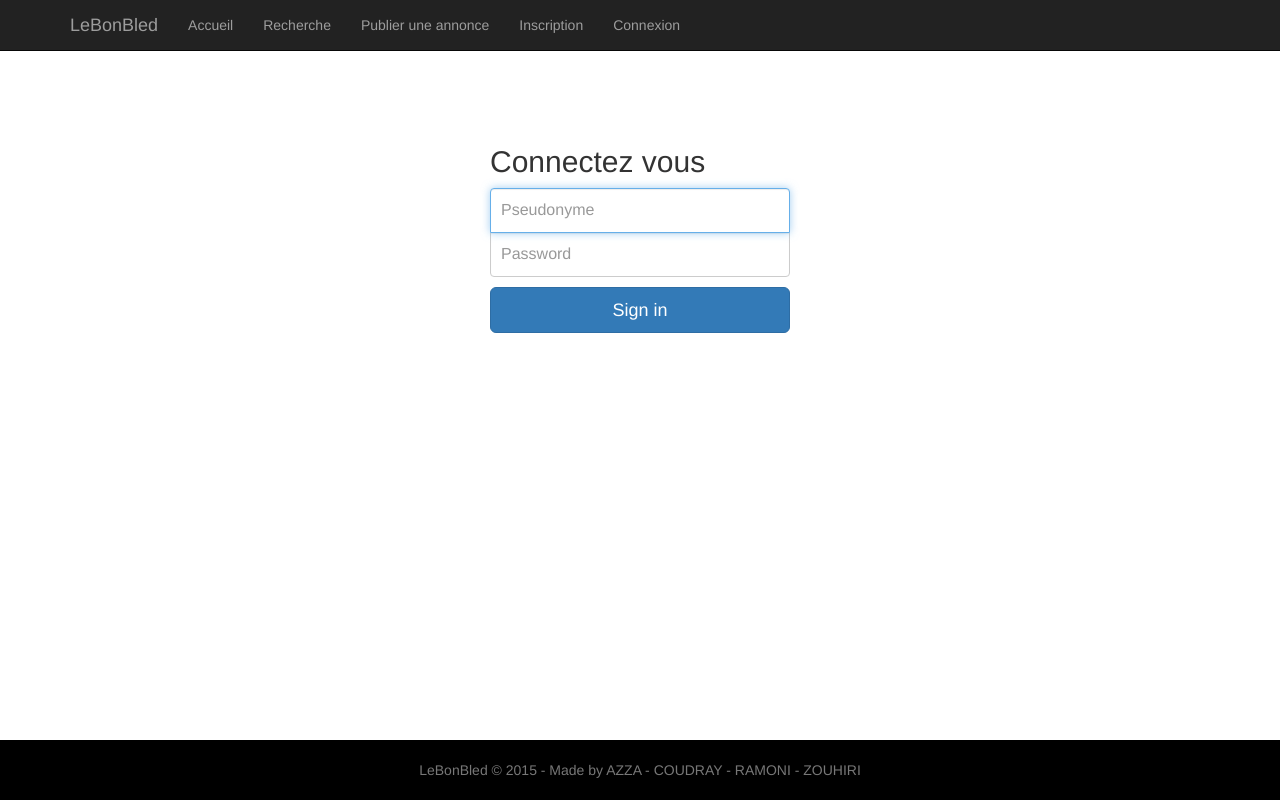
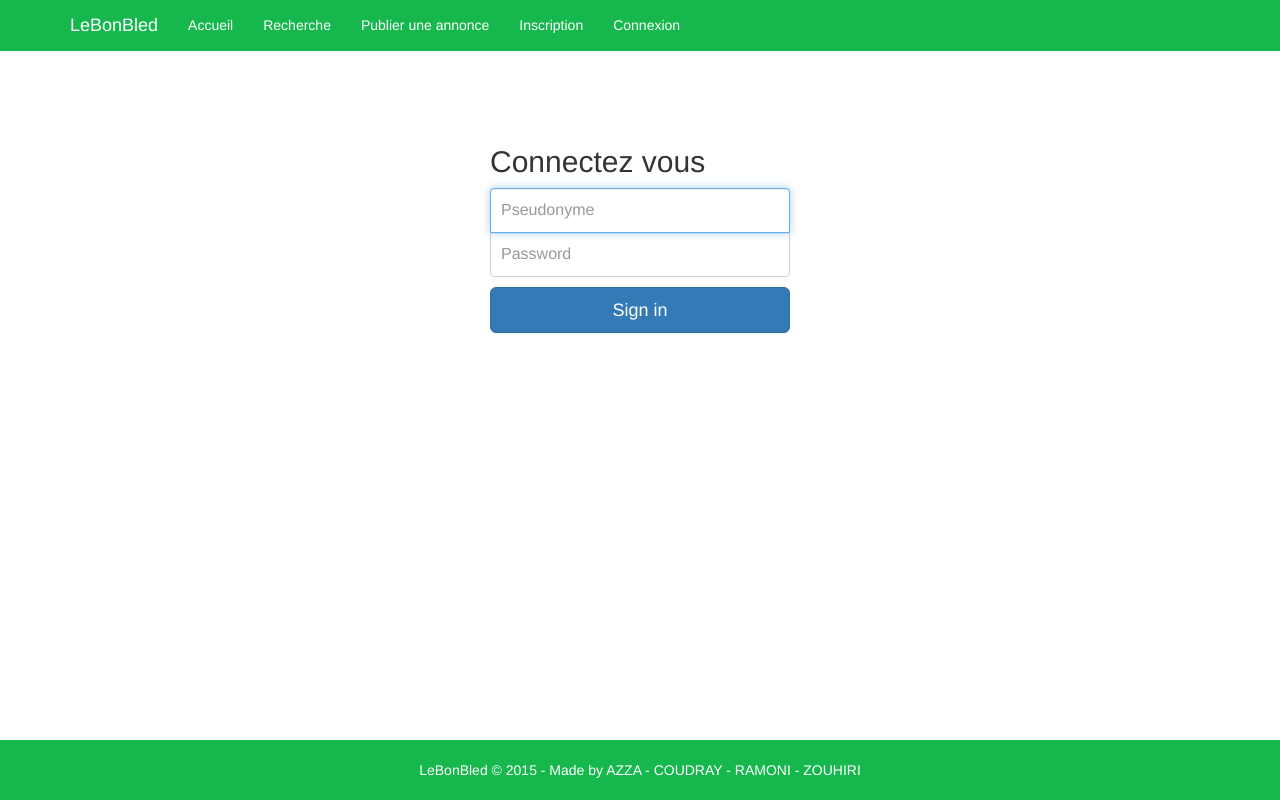
Before and after one commit to MalikZouhiri/LeBonBled, a PHP site: page /connexion.php in a window 1280 px wide. Run offline with PHP 8.4, Linux system fonts and the light colour scheme; some libraries are stand-ins or nearby versions.

Commit message:
couleur des barres vert-menthe

```diff
--- a/Inclusion/footer.css
+++ b/Inclusion/footer.css
@@ -5,7 +5,7 @@
 			  bottom: 0;
 			  width: 100%;
 			  height: 60px;
-			  background-color: #000000;
+			  background-color: #16B84E;
 			}
 			body > .container {
 			  padding: 60px 15px 0;
--- a/Inclusion/footer.php
+++ b/Inclusion/footer.php
@@ -3,7 +3,7 @@ echo'
 
     <footer class="container-fluid navbar-fixed-bottom footbottom">
       <div class="container">
-        <center><p class="text-muted">LeBonBled © 2015 - Made by AZZA - COUDRAY - RAMONI - ZOUHIRI</p></center>
+        <center><p style="color:white" class="text-muted">LeBonBled © 2015 - Made by AZZA - COUDRAY - RAMONI - ZOUHIRI</p></center>
       </div>
     </footer>';
 ?>
--- a/Inclusion/gestion.php
+++ b/Inclusion/gestion.php
@@ -1,36 +1,48 @@
+<style type="text/css">
+
+.navbar-green {
+    background-color: #16B84E;
+    border-color: #16B84E;
+}
+
+.text-green {
+    color: #ffffff;
+}
+</style>
+
 <?php
 echo'
-<div class="navbar navbar-inverse navbar-fixed-top">
+<div class="navbar navbar-green navbar-fixed-top">
     <div class="container">
         <div class="navbar-header">
             <button type="button" class="navbar-toggle" data-toggle="collapse" data-target=".navbar-collapse"> <span class="icon-bar"></span>
  <span class="icon-bar"></span>
  <span class="icon-bar"></span>
-            </button> <a class="navbar-brand" href="index.php">LeBonBled</a>
+            </button> <a class="navbar-brand text-green" href="index.php">LeBonBled</a>
         </div>
         <div class="collapse navbar-collapse">
             <ul class="nav navbar-nav">
-                <li class=""><a class="" href="index.php">Accueil</a>
+                <li class=""><a class="text-green" href="index.php">Accueil</a>
                 </li>
-                <li><a class="" href="recherche.php">Recherche</a>
+                <li><a class="text-green" href="recherche.php">Recherche</a>
                 </li>
-                <li><a class="" href="publier.php">Publier une annonce</a>
+                <li><a class="text-green" href="publier.php">Publier une annonce</a>
                 </li>';
 				if(isset($_SESSION['login']))
 				{
 					if($_SESSION['login']=='admin'){
-                        echo'<li><a class="" href="liste_inscrit.php">Panel Admin</a></li>
-                        <li><a class="" href="deconexion.php">Deconnexion</a></li>';
+                        echo'<li><a class="text-green" href="liste_inscrit.php">Panel Admin</a></li>
+                        <li><a class="text-green" href="deconexion.php">Deconnexion</a></li>';
                     }
                     else{
-                        echo'<li><a class="" href="compte.php">Mon Compte</a></li>
-                        <li><a class="" href="deconexion.php">Deconnexion</a></li>';
+                        echo'<li><a class="text-green" href="compte.php">Mon Compte</a></li>
+                        <li><a class="text-green" href="deconexion.php">Deconnexion</a></li>';
                     }
 				}
 				else
 				{
-				    echo'<li><a class="" href="inscription.php">Inscription</a></li>
-					<li><a class="" href="connexion.php">Connexion</a></li>';
+				    echo'<li><a class="text-green" href="inscription.php">Inscription</a></li>
+					<li><a class="text-green" href="connexion.php">Connexion</a></li>';
 				}
 			echo'
             </ul>
```
